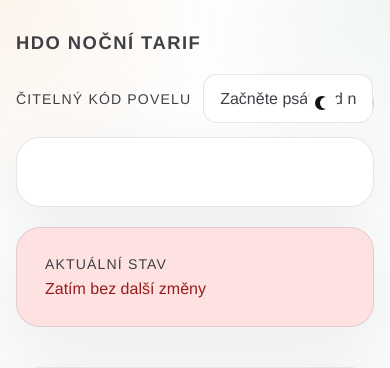
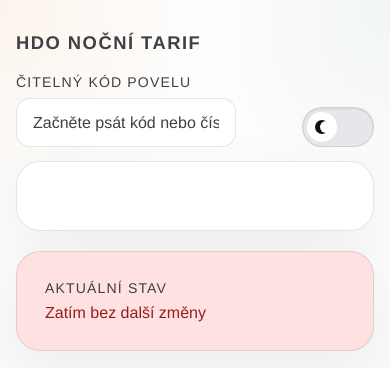
Before and after one commit to jakubsindelar/hdo, a Flask app: template templates/index.html in a window 390 px wide; the page is wider, and only the part inside the window is pictured. Shown: the top 368 px of that part. Run offline with Flask 3, Linux system fonts and the light colour scheme; the template is opened without the code that fills it, so the values that code supplies are empty.

Commit message:
Fix layout

```diff
--- a/static/style.css
+++ b/static/style.css
@@ -260,6 +260,7 @@ input {
   position: relative;
   width: fit-content;
   min-width: 0;
+  max-width: 100%;
 }
 
 .search-input-wrap input {
@@ -448,23 +449,27 @@ button {
       "brand brand"
       "search toggle";
     align-items: end;
+    column-gap: 12px;
   }
 
   .autocomplete-form {
-    grid-template-columns: auto minmax(0, 1fr);
-    align-items: center;
+    grid-template-columns: 1fr;
+    align-items: stretch;
+    gap: 8px;
   }
 
   .autocomplete-form label {
-    white-space: nowrap;
+    white-space: normal;
   }
 
   .autocomplete-panel {
-    left: max-content;
+    left: 0;
   }
 
   .search-input-wrap input {
-    max-width: 280px;
+    width: 100% !important;
+    min-width: 0;
+    max-width: min(220px, 100%);
   }
 
   .theme-toggle-wrap {
--- a/templates/index.html
+++ b/templates/index.html
@@ -149,6 +149,7 @@
 
       const searchInput = document.getElementById("command-search");
       const searchSizer = document.getElementById("command-search-sizer");
+      const searchWrap = document.querySelector(".search-input-wrap");
       const hiddenIdInput = document.getElementById("command-id");
       const suggestions = document.getElementById("command-suggestions");
       const options = [
@@ -163,8 +164,11 @@
       function syncSearchWidth() {
         const sample = searchInput.value || searchInput.placeholder || "";
         searchSizer.textContent = sample;
-        const formWidth = searchInput.form.getBoundingClientRect().width;
-        const maxWidth = Math.min(Math.max(formWidth - 150, 170), 460);
+        const wrapWidth = searchWrap.getBoundingClientRect().width || 0;
+        const formWidth = searchInput.form.getBoundingClientRect().width || 0;
+        const viewportMax = window.innerWidth <= 820 ? 220 : 460;
+        const containerMax = wrapWidth > 0 ? wrapWidth : Math.max(formWidth - 150, 170);
+        const maxWidth = Math.min(Math.max(containerMax, 170), viewportMax);
         const nextWidth = Math.min(Math.max(searchSizer.offsetWidth + 34, 170), maxWidth);
         searchInput.style.width = `${nextWidth}px`;
         suggestions.style.width = `${nextWidth}px`;
```
